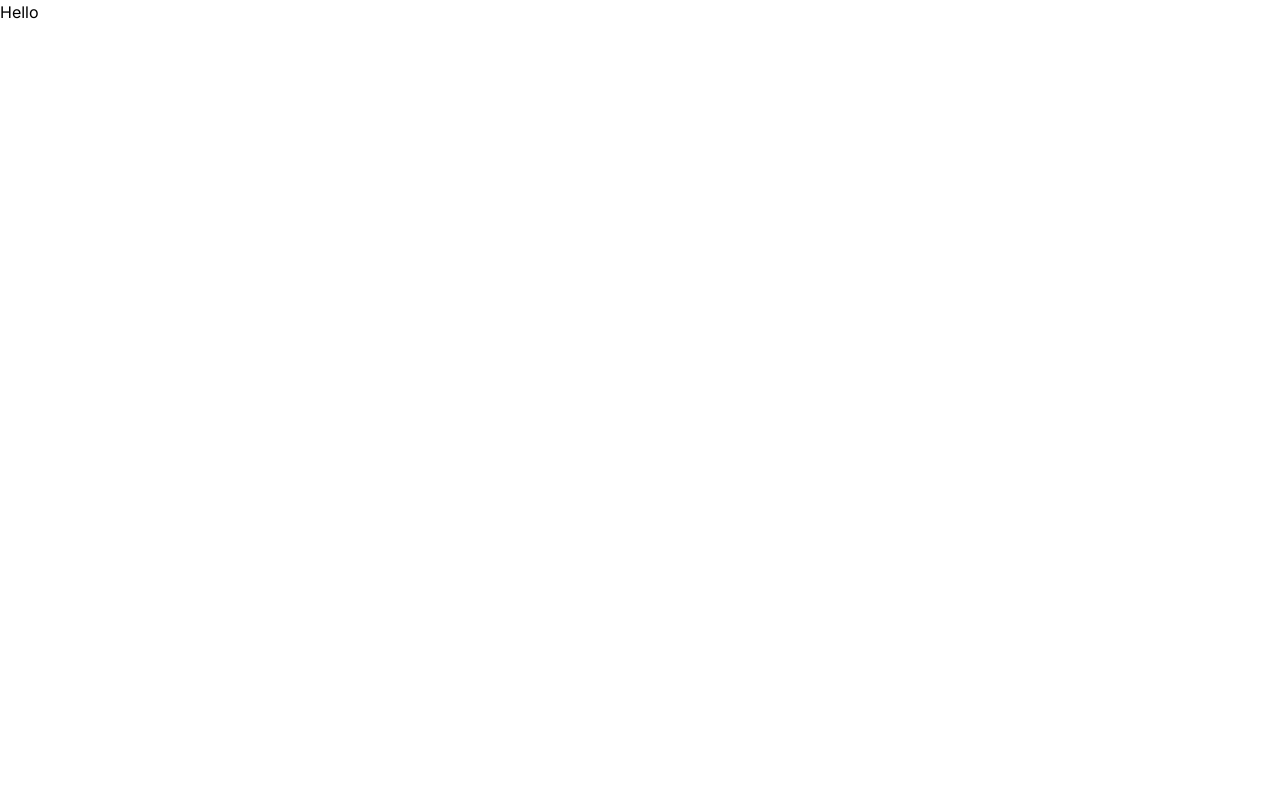
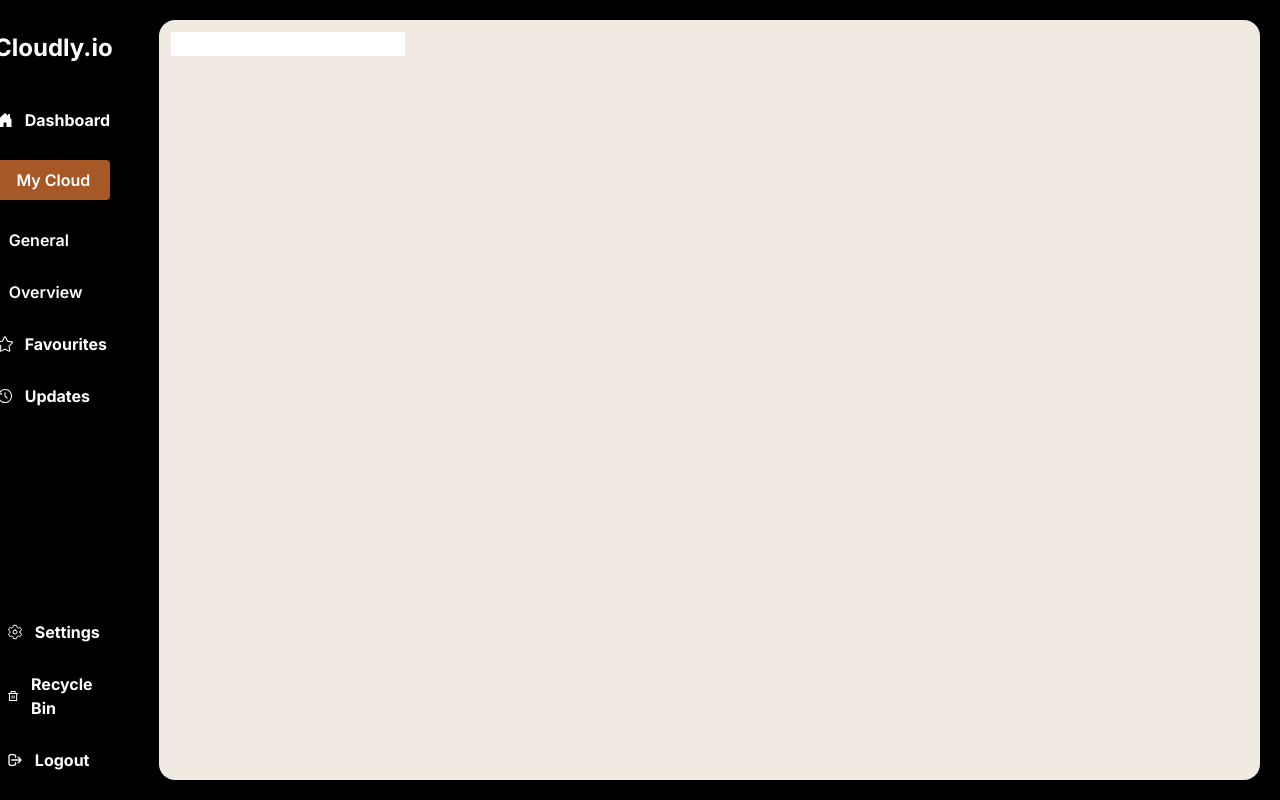
Before and after one commit to jacwida/cloudly.io, a Next.js app: page / in a window 1280 px wide. Built offline with nearby package versions, Linux system fonts and the light colour scheme.

Commit message:
finished sidebar

```diff
--- /dev/null
+++ b/components/Content.jsx
@@ -0,0 +1,14 @@
+const ContentMain = () => {
+  return (
+    <div className="bg-[#f1eae3] w-full m-5 rounded-2xl">
+      <div className="m-3">
+        <div>
+          <input />
+        </div>
+        <div></div>
+      </div>
+    </div>
+  );
+};
+
+export default ContentMain;
--- /dev/null
+++ b/components/Icons.jsx
@@ -0,0 +1,119 @@
+export const LogoIcon = () => {
+  return <h1 className="text-white font-bold text-2xl mt-6">Cloudly.io</h1>;
+};
+
+export function HomeIcon() {
+  return (
+    <svg
+      stroke="currentColor"
+      fill="currentColor"
+      stroke-width="0"
+      viewBox="0 0 16 16"
+      height="1em"
+      width="1em"
+      xmlns="http://www.w3.org/2000/svg"
+    >
+      <path d="M6.5 14.5v-3.505c0-.245.25-.495.5-.495h2c.25 0 .5.25.5.5v3.5a.5.5 0 0 0 .5.5h4a.5.5 0 0 0 .5-.5v-7a.5.5 0 0 0-.146-.354L13 5.793V2.5a.5.5 0 0 0-.5-.5h-1a.5.5 0 0 0-.5.5v1.293L8.354 1.146a.5.5 0 0 0-.708 0l-6 6A.5.5 0 0 0 1.5 7.5v7a.5.5 0 0 0 .5.5h4a.5.5 0 0 0 .5-.5Z"></path>
+    </svg>
+  );
+}
+
+export function StarIcon() {
+  return (
+    <svg
+      stroke="currentColor"
+      fill="currentColor"
+      stroke-width="0"
+      viewBox="0 0 1024 1024"
+      height="1em"
+      width="1em"
+      xmlns="http://www.w3.org/2000/svg"
+    >
+      <path d="M512 77.488l137.472 285.088L962.08 409.04 735.664 634.88l7.616 45.311 45.28 270.16-276.607-148.784L235.36 950.415l45.295-270.224 7.584-45.311L61.904 409.008l312.592-46.464L395.04 320zm-.017-61.936c-28.656 0-54.784 16.176-66.977 41.456l-115.904 240.64-266.704 39.664c-27.391 4.096-50.143 22.8-58.975 48.384-8.817 25.664-2.145 53.904 17.199 73.152l195.408 195.2-45.328 270.656c-4.56 27.28 7.232 54.624 30.368 70.576 12.72 8.737 27.664 13.153 42.624 13.153 12.32 0 24.64-2.992 35.793-8.977l232.496-125.184 232.512 125.184a75.853 75.853 0 0 0 35.776 8.977c14.96 0 29.905-4.416 42.657-13.153 23.103-15.952 34.91-43.295 30.319-70.576l-45.344-270.656 195.504-195.2c19.344-19.248 25.968-47.504 17.152-73.152-8.848-25.616-31.6-44.32-58.976-48.385l-266.656-39.664-115.968-240.64c-12.112-25.311-38.256-41.455-66.976-41.455z"></path>
+    </svg>
+  );
+}
+
+export function UpdateIcon() {
+  return (
+    <svg
+      stroke="currentColor"
+      fill="none"
+      stroke-width="0"
+      viewBox="0 0 15 15"
+      height="1em"
+      width="1em"
+      xmlns="http://www.w3.org/2000/svg"
+      class="-flip-[100deg]"
+    >
+      <path
+        fill-rule="evenodd"
+        clip-rule="evenodd"
+        d="M13.15 7.49998C13.15 4.66458 10.9402 1.84998 7.50002 1.84998C4.72167 1.84998 3.34849 3.9064 2.76335 5H4.5C4.77614 5 5 5.22386 5 5.5C5 5.77614 4.77614 6 4.5 6H1.5C1.22386 6 1 5.77614 1 5.5V2.5C1 2.22386 1.22386 2 1.5 2C1.77614 2 2 2.22386 2 2.5V4.31318C2.70453 3.07126 4.33406 0.849976 7.50002 0.849976C11.5628 0.849976 14.15 4.18537 14.15 7.49998C14.15 10.8146 11.5628 14.15 7.50002 14.15C5.55618 14.15 3.93778 13.3808 2.78548 12.2084C2.16852 11.5806 1.68668 10.839 1.35816 10.0407C1.25306 9.78536 1.37488 9.49315 1.63024 9.38806C1.8856 9.28296 2.17781 9.40478 2.2829 9.66014C2.56374 10.3425 2.97495 10.9745 3.4987 11.5074C4.47052 12.4963 5.83496 13.15 7.50002 13.15C10.9402 13.15 13.15 10.3354 13.15 7.49998ZM7.5 4.00001C7.77614 4.00001 8 4.22387 8 4.50001V7.29291L9.85355 9.14646C10.0488 9.34172 10.0488 9.65831 9.85355 9.85357C9.65829 10.0488 9.34171 10.0488 9.14645 9.85357L7.14645 7.85357C7.05268 7.7598 7 7.63262 7 7.50001V4.50001C7 4.22387 7.22386 4.00001 7.5 4.00001Z"
+        fill="currentColor"
+      ></path>
+    </svg>
+  );
+}
+
+export function SettinsIcon() {
+  return (
+    <svg
+      stroke="currentColor"
+      fill="currentColor"
+      stroke-width="0"
+      viewBox="0 0 512 512"
+      height="1em"
+      width="1em"
+      xmlns="http://www.w3.org/2000/svg"
+    >
+      <path
+        fill="none"
+        stroke-linecap="round"
+        stroke-linejoin="round"
+        stroke-width="32"
+        d="M262.29 192.31a64 64 0 1057.4 57.4 64.13 64.13 0 00-57.4-57.4zM416.39 256a154.34 154.34 0 01-1.53 20.79l45.21 35.46a10.81 10.81 0 012.45 13.75l-42.77 74a10.81 10.81 0 01-13.14 4.59l-44.9-18.08a16.11 16.11 0 00-15.17 1.75A164.48 164.48 0 01325 400.8a15.94 15.94 0 00-8.82 12.14l-6.73 47.89a11.08 11.08 0 01-10.68 9.17h-85.54a11.11 11.11 0 01-10.69-8.87l-6.72-47.82a16.07 16.07 0 00-9-12.22 155.3 155.3 0 01-21.46-12.57 16 16 0 00-15.11-1.71l-44.89 18.07a10.81 10.81 0 01-13.14-4.58l-42.77-74a10.8 10.8 0 012.45-13.75l38.21-30a16.05 16.05 0 006-14.08c-.36-4.17-.58-8.33-.58-12.5s.21-8.27.58-12.35a16 16 0 00-6.07-13.94l-38.19-30A10.81 10.81 0 0149.48 186l42.77-74a10.81 10.81 0 0113.14-4.59l44.9 18.08a16.11 16.11 0 0015.17-1.75A164.48 164.48 0 01187 111.2a15.94 15.94 0 008.82-12.14l6.73-47.89A11.08 11.08 0 01213.23 42h85.54a11.11 11.11 0 0110.69 8.87l6.72 47.82a16.07 16.07 0 009 12.22 155.3 155.3 0 0121.46 12.57 16 16 0 0015.11 1.71l44.89-18.07a10.81 10.81 0 0113.14 4.58l42.77 74a10.8 10.8 0 01-2.45 13.75l-38.21 30a16.05 16.05 0 00-6.05 14.08c.33 4.14.55 8.3.55 12.47z"
+      ></path>
+    </svg>
+  );
+}
+
+export function DeleteIcon() {
+  return (
+    <svg
+      stroke="currentColor"
+      fill="currentColor"
+      stroke-width="0"
+      viewBox="0 0 24 24"
+      height="1em"
+      width="1em"
+      xmlns="http://www.w3.org/2000/svg"
+    >
+      <g>
+        <path fill="none" d="M0 0h24v24H0z"></path>
+        <path d="M17 6h5v2h-2v13a1 1 0 0 1-1 1H5a1 1 0 0 1-1-1V8H2V6h5V3a1 1 0 0 1 1-1h8a1 1 0 0 1 1 1v3zm1 2H6v12h12V8zm-9 3h2v6H9v-6zm4 0h2v6h-2v-6zM9 4v2h6V4H9z"></path>
+      </g>
+    </svg>
+  );
+}
+
+export function LogoutIcon() {
+  return (
+    <svg
+      stroke="currentColor"
+      fill="none"
+      stroke-width="2"
+      viewBox="0 0 24 24"
+      aria-hidden="true"
+      height="1rem"
+      width="1rem"
+      xmlns="http://www.w3.org/2000/svg"
+    >
+      <path
+        stroke-linecap="round"
+        stroke-linejoin="round"
+        d="M17 16l4-4m0 0l-4-4m4 4H7m6 4v1a3 3 0 01-3 3H6a3 3 0 01-3-3V7a3 3 0 013-3h4a3 3 0 013 3v1"
+      ></path>
+    </svg>
+  );
+}
--- /dev/null
+++ b/components/SideBar.jsx
@@ -0,0 +1,87 @@
+import {
+  DeleteIcon,
+  HomeIcon,
+  LogoIcon,
+  LogoutIcon,
+  SettinsIcon,
+  StarIcon,
+  UpdateIcon,
+} from "./Icons";
+const menuItems1 = [
+  {
+    name: "Dashboard",
+    items: ["my cloud", "general", "overview"],
+  },
+  {
+    name: "Favourites",
+  },
+  { name: "Updates" },
+];
+
+const menuItems2 = [
+  {
+    name: "Settings",
+  },
+  {
+    name: "Recycle Bin",
+  },
+  { name: "Logout" },
+];
+
+const SideBar = () => {
+  return (
+    <div className="px-3 mr-8 text-white min-h-screen flex flex-col w-1/12  items-center">
+      <div className="my-2  mb-4">
+        <LogoIcon />
+      </div>
+
+      <div>
+        {menuItems1.map((item) => (
+          <div key={item}>
+            <h1 className="font-bold my-7 flex items-center gap-3">
+              {item.name === "Favourites" ? (
+                <StarIcon />
+              ) : item.name === "Dashboard" ? (
+                <HomeIcon />
+              ) : (
+                <UpdateIcon />
+              )}
+              {item.name}
+            </h1>
+            <div>
+              {item.items?.map((childItem, idx) => (
+                <div
+                  key={childItem}
+                  className={
+                    idx === 0
+                      ? "font-semibold px-4 my-7 capitalize py-2 rounded bg-[#a75827] text-center w-full"
+                      : "font-semibold px-3 my-7 capitalize"
+                  }
+                >
+                  {childItem}
+                </div>
+              ))}
+            </div>
+          </div>
+        ))}
+      </div>
+
+      <div className="mt-auto">
+        {menuItems2.map((item) => (
+          <div key={item} className="font-bold my-7 flex gap-3 items-center">
+            {item.name === "Settings" ? (
+              <SettinsIcon />
+            ) : item.name === "Recycle Bin" ? (
+              <DeleteIcon />
+            ) : (
+              <LogoutIcon />
+            )}
+            {item.name}
+          </div>
+        ))}
+      </div>
+    </div>
+  );
+};
+
+export default SideBar;
--- a/pages/_app.js
+++ b/pages/_app.js
@@ -1,7 +1,10 @@
 import "@/styles/globals.css";
 import { Inter } from "next/font/google";
 
-const inter = Inter({ subsets: ["latin"] });
+const inter = Inter({
+  subsets: ["latin"],
+  // weight: ["100", "200", "300", "400", "500", "600", "700", "900"],
+});
 
 export default function App({ Component, pageProps }) {
   return (
--- a/pages/index.js
+++ b/pages/index.js
@@ -1,5 +1,6 @@
 import Head from "next/head";
-
+import SideBar from "@/components/SideBar";
+import ContentMain from "@/components/Content";
 export default function Home() {
   return (
     <>
@@ -10,7 +11,10 @@ export default function Home() {
         <link rel="icon" href="/favicon.ico" />
       </Head>
 
-      <div>Hello</div>
+      <div className="bg-black flex">
+        <SideBar />
+        <ContentMain />
+      </div>
     </>
   );
 }
--- a/tailwind.config.js
+++ b/tailwind.config.js
@@ -1,15 +1,10 @@
 /** @type {import('tailwindcss').Config} */
 module.exports = {
   content: [
-    "./app/**/*.{js,ts,jsx,tsx}",
     "./pages/**/*.{js,ts,jsx,tsx}",
     "./components/**/*.{js,ts,jsx,tsx}",
-
-    // Or if using `src` directory:
-    "./src/**/*.{js,ts,jsx,tsx}",
   ],
   theme: {
     extend: {},
   },
-  plugins: [],
 };
```
